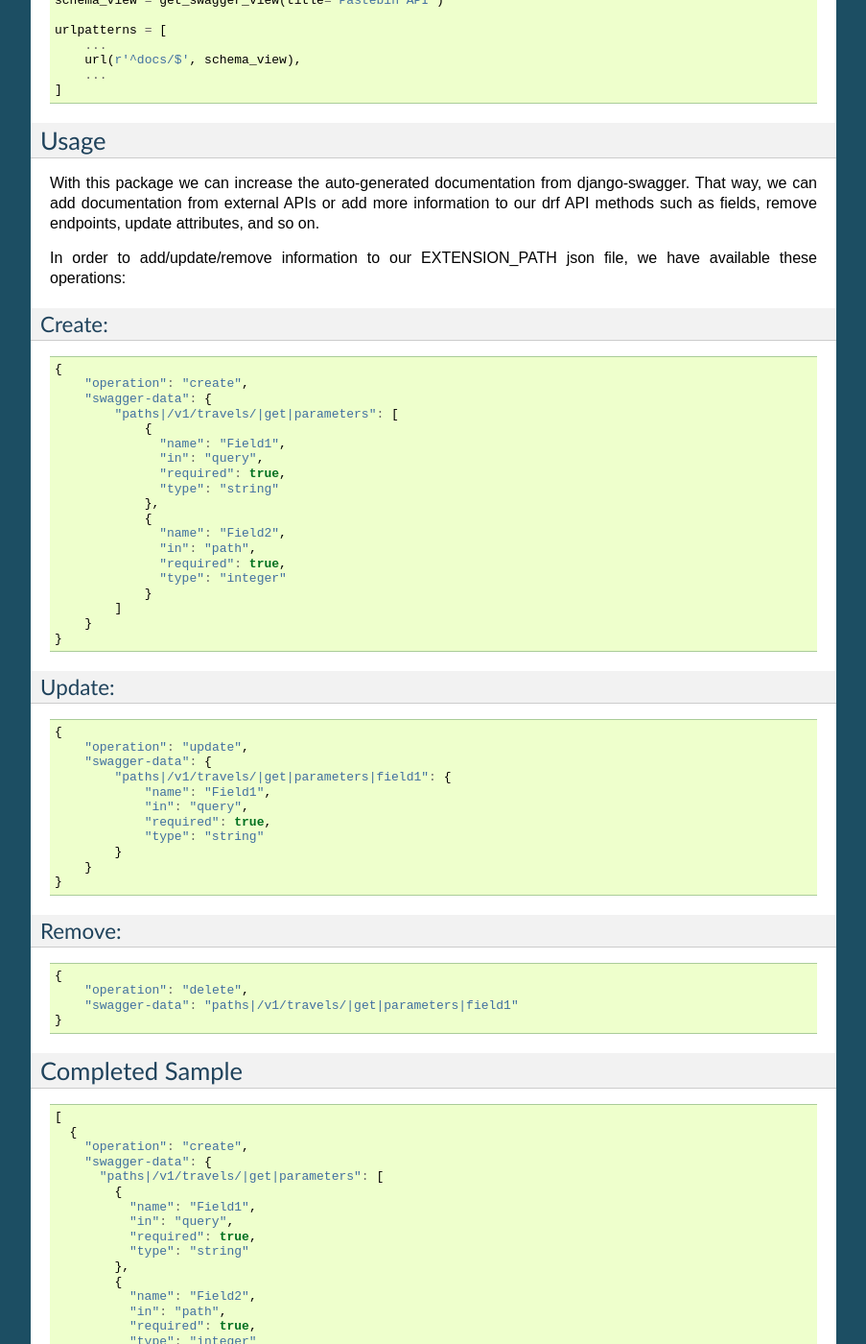
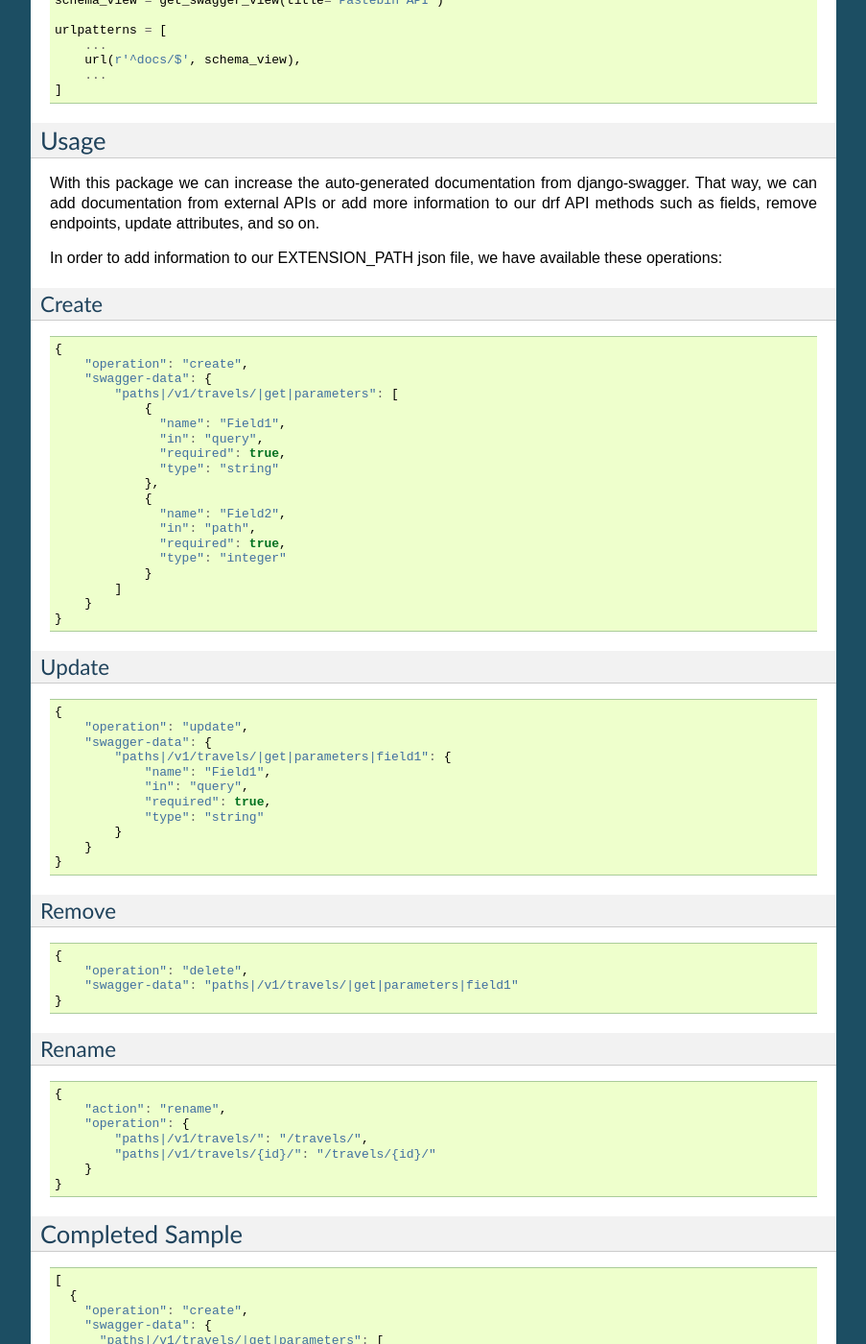
Before and after one commit to androiz/drf-swagger-customization, a Sphinx documentation site: the page built from docs/readme.rst, in a window 1280 px wide and 1400 px high, scrolled down 592 px. Shown: the whole window at 96% size, without its empty margins (198-1101 px from the left). Built offline with Sphinx 7.4.7, drawn with Linux system fonts in a browser that asks for light colours; some of the changed text lies outside the part shown.

Commit message:
Added new action 'Rename'

```diff
--- a/HISTORY.rst
+++ b/HISTORY.rst
@@ -2,6 +2,11 @@
 
 History
 -------
+
+0.1.5 (2017-05-31)
+++++++++++++++++++
+
+* Added new action "Rename"
 
 0.1.4 (2017-05-30)
 ++++++++++++++++++
--- a/README.rst
+++ b/README.rst
@@ -50,9 +50,9 @@ Usage
 With this package we can increase the auto-generated documentation from django-swagger. That way, we can add documentation
 from external APIs or add more information to our drf API methods such as fields, remove endpoints, update attributes, and so on.
 
-In order to add/update/remove information to our EXTENSION_PATH json file,  we have available these operations:
+In order to add information to our EXTENSION_PATH json file,  we have available these operations:
 
-Create:
+Create
 ~~~~~~~~~~~~~~~~~~~~~~
 
 .. code-block:: javascript
@@ -103,6 +103,19 @@ Remove:
     {
         "operation": "delete",
         "swagger-data": "paths|/v1/travels/|get|parameters|field1"
+    }
+
+Rename
+~~~~~~~~~~~~~~~~~~~~~~
+
+.. code-block:: javascript
+
+    {
+        "action": "rename",
+        "operation": {
+            "paths|/v1/travels/": "/travels/",
+            "paths|/v1/travels/{id}/": "/travels/{id}/"
+        }
     }
 
 
@@ -145,6 +158,13 @@ Completed Sample
       {
         "operation": "delete",
         "swagger-data": "paths|/v1/travels/|get|parameters|field1"
+      },
+      {
+        "action": "rename",
+        "operation": {
+            "paths|/v1/travels/": "/travels/",
+            "paths|/v1/travels/{id}/": "/travels/{id}/"
+        }
       }
     ]
 
--- a/drf_swagger_customization/__init__.py
+++ b/drf_swagger_customization/__init__.py
@@ -1 +1 @@
-__version__ = '0.1.4'
+__version__ = '0.1.5'
```
Also changed, not shown: other parts of README.rst (+2 -2 lines), docs/usage.rst (+21 -1 lines), 1 other file.
